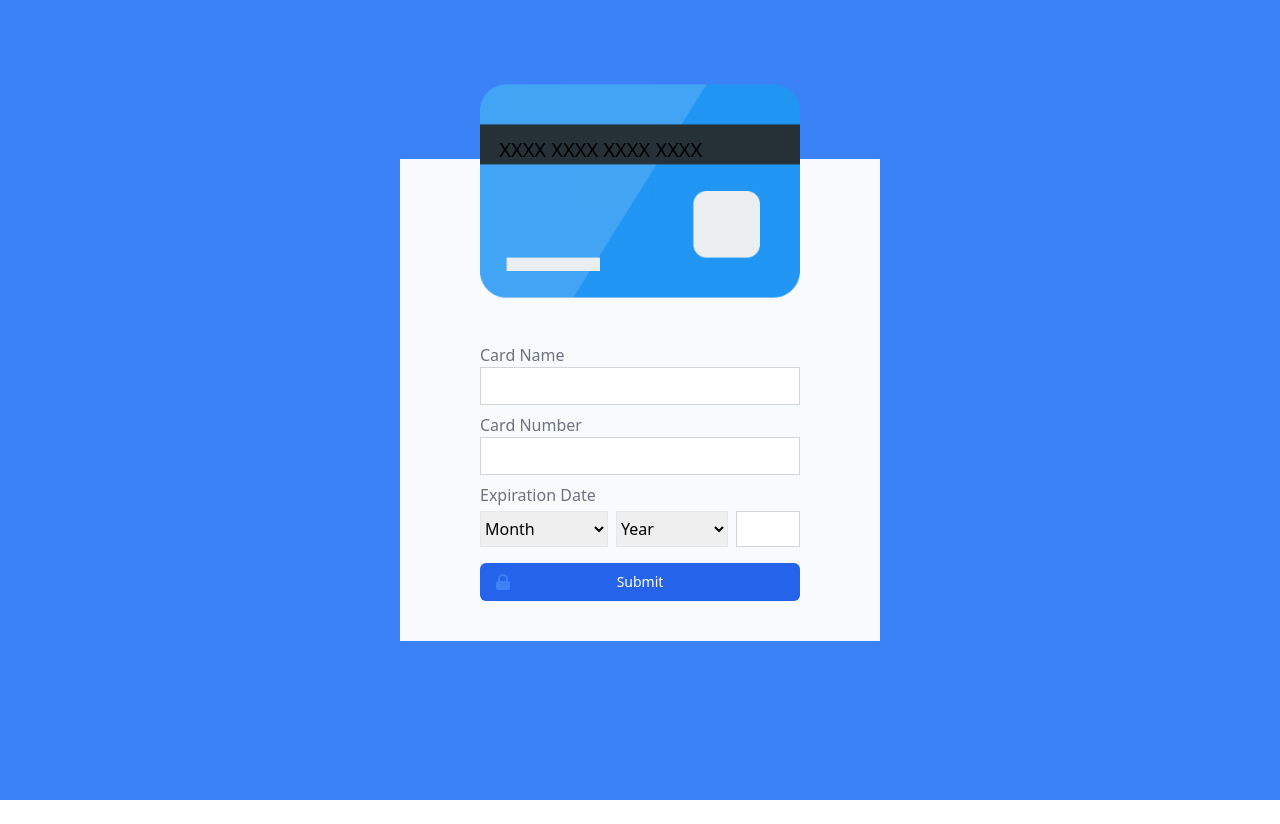
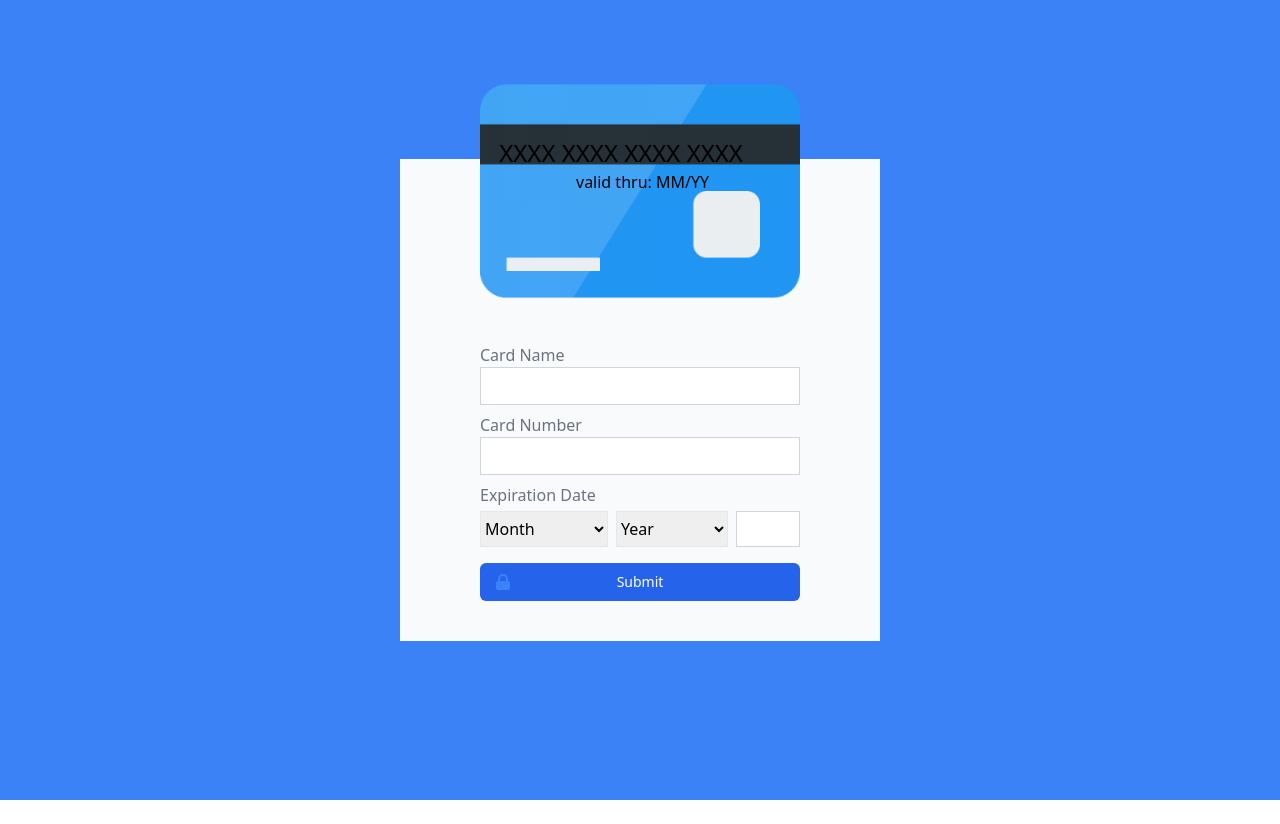
Before and after one commit to jydoskey/payment-card-preview, a Vue app: page / in a window 1280 px wide. Built offline with nearby package versions, Linux system fonts and the light colour scheme.

Commit message:
made exp date reactive

```diff
--- a/src/components/Card.vue
+++ b/src/components/Card.vue
@@ -5,6 +5,7 @@
         <div>
           <img src="@/assets/credit-card.png" class="w-80 h-80 -mb-10 -mt-32" alt="">
           <p class="card-number">{{numberSpace(cardNumber) || 'XXXX XXXX XXXX XXXX'}}</p>
+          <p class="card-year">valid thru: {{changemths(expirationMonth) || 'MM'}}/{{expirationYear || 'YY'}}</p>
           <p class="uppercase card-name">{{cardName}}</p>
         </div>
         <form autocomplete="off">
@@ -25,13 +26,13 @@
                 <label class="block">
                   <select v-model="expirationMonth" class="w-32 h-9 mt-1 mr-2 border">
                     <option value="" disabled>Month</option>
-                    <option v-for="mth in mths" :key="mth.id" :value="mth.id">{{mth}}</option>
+                    <option v-for="mth in mths" :key="mth.id">{{mth}}</option>
                   </select>
                 </label>
                 <label class="block">
                   <select v-model="expirationYear" class="w-28 h-9 mt-1 mr-2 border">
                     <option value="" disabled>Year</option>
-                    <option v-for="period in periods" :key="period.id" :value="period.id">{{period}}</option>
+                    <option v-for="period in periods" :key="period.id">{{period}}</option>
                   </select>
                 </label>
                 <label>
@@ -83,7 +84,34 @@
     methods: {
       numberSpace(x) {
         return x.toString().replace(/\B(?=(\d{4})+(?!\d))/g, " ");
-      }
+      },
+      changemths(value) {
+        if (value == "January") {
+          return value = "01";
+        } else if (value == "February") {
+          return value = "02";
+        } else if (value == "March") {
+          return value = "03";
+        } else if (value == "April") {
+          return value = "04";
+        } else if (value == "May") {
+          return value = "05";
+        } else if (value == "June") {
+          return value = "06";
+        } else if (value == "July") {
+          return value = "07";
+        } else if (value == "August") {
+          return value = "08";
+        } else if (value == "September") {
+          return value = "09";
+        } else if (value == "October") {
+          return value = "10";
+        } else if (value == "November") {
+          return value = "11";
+        } else if (value == "December") {
+          return value = "12";
+        }
+      },
     },
   }
 </script>
@@ -92,16 +120,23 @@
     position: relative;
   }
 
+  .card-number {
+    position: absolute;
+    top: 135px;
+    left: 39%;
+    font-size: 24px;
+  }
+
+  .card-year {
+    position: absolute;
+    top: 170px;
+    left: 45%;
+    text-align: center;
+  }
+
   .card-name {
     position: absolute;
     top: 195px;
     margin-left: 1.5rem;
   }
-
-  .card-number {
-    position: absolute;
-    top: 135px;
-    left: 39%;
-    font-size: 20px;
-  }
 </style>
```
